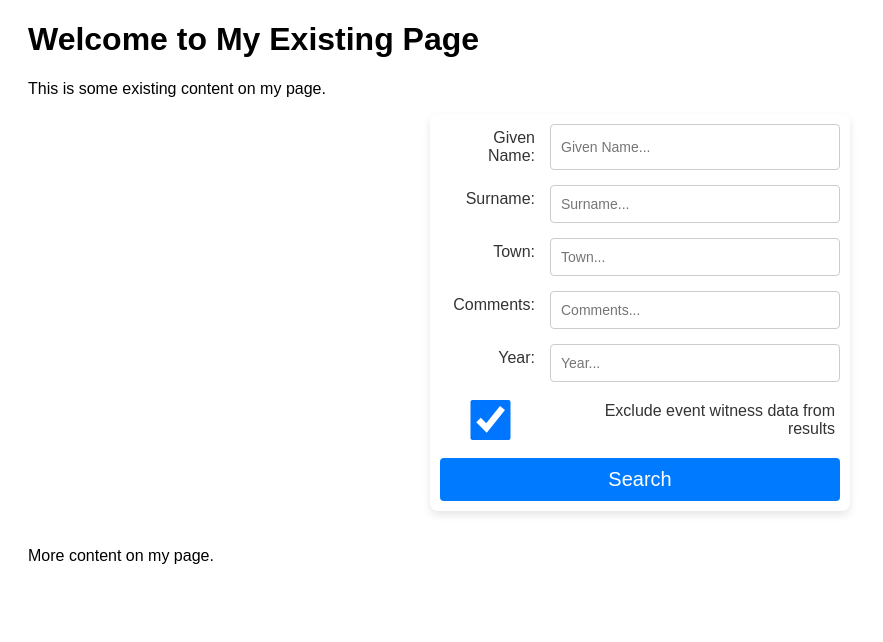
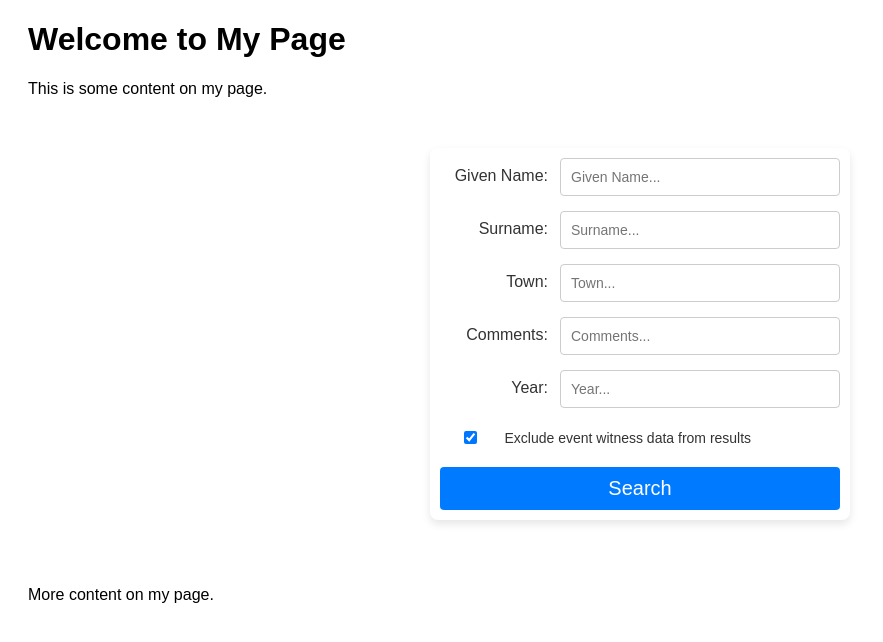
Before and after one commit to djwile/ihringen, a Flask app: template search_app/templates/search_app-page.html in a window 1280 px wide. Shown: the top 642 px of the page, without its empty margins (0-883 px from the left). Run offline with Flask 3, Linux system fonts and the light colour scheme; the template is opened without the code that fills it, so the values that code supplies are empty.

Commit message:
Update search_app-page.html
Total update using Flask dev environment: search container formatting improved, some textual improvements. Will need to update column names still.

```diff
--- a/search_app/templates/search_app-page.html
+++ b/search_app/templates/search_app-page.html
@@ -13,26 +13,43 @@
         }
         .search-container {
             display: grid;
-            grid-template-columns: 100px 1fr;
+            grid-template-columns: 110px 1fr;
             gap: 15px 10px;
             max-width: 400px;
-            margin: 5px auto;
+            margin: 50px auto;
             background-color: white;
             padding: 10px;
             border-radius: 8px;
             box-shadow: 0 4px 8px rgba(0, 0, 0, 0.1);
         }
-        .search-container input, .search-container select {
+        .search-container input[type="text"] {
             padding: 10px;
             border: 1px solid #ccc;
             border-radius: 4px;
             font-size: 14px;
         }
+        .boxfix {
+            grid-column: 1 / span 2;
+            padding: 5px;
+            padding-left: 20px;
+        }
+        .search-container input[type="checkbox"] {
+            transform: scale(1);
+            vertical-align: bottom;
+        }
         .search-container label {
             text-align: right;
+            padding-top: 9px;
+            padding-right: 2px;
+            font-size: 16px;
+            color: #333;
+        }
+        .search-container label[for="checkbox"] {
+            text-align: left;
             padding: 5px;
+            padding-left: 20px;
             padding-right: 5px;
-            font-size: 16px;
+            font-size: 14px;
             color: #333;
         }
         .search-container button {
@@ -62,8 +79,8 @@
 </head>
 <body>
     <div class="container">
-        <h1>Welcome to My Existing Page</h1>
-        <p>This is some existing content on my page.</p>
+        <h1>Welcome to My Page</h1>
+        <p>This is some content on my page.</p>
 
         <!-- CSV Data Filter Form -->
         <form method="POST">
@@ -83,8 +100,10 @@
                 <label for="search-input-year">Year:</label>
                 <input type="text" name="search-input-year" placeholder="Year...">
 
+                <div class="boxfix">
                 <input type="checkbox" name="witness-ind" checked="">
                 <label for="checkbox">Exclude event witness data from results</label>
+                </div>
 
                 <button type="submit">Search</button>
             </div>
```
